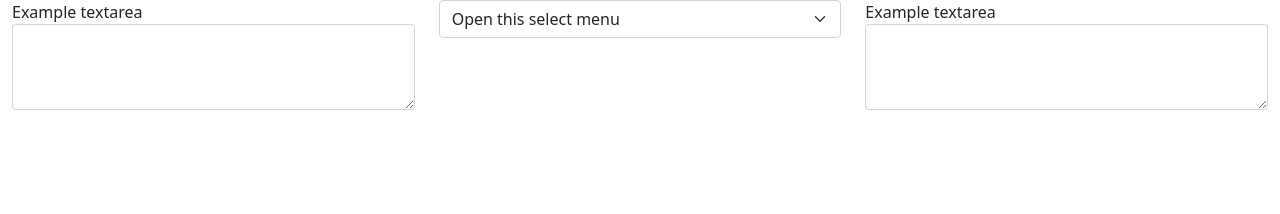
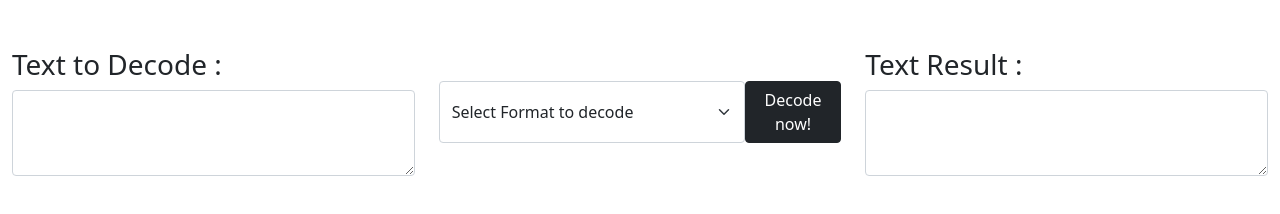
Before and after one commit to YardenPeretz/web-encryption-converter, a plain HTML site: page index.html in a window 1280 px wide. Drawn offline with nearby package versions, Linux system fonts and the light colour scheme.

Commit message:
Update index.html

```diff
--- a/index.html
+++ b/index.html
@@ -13,25 +13,26 @@
 </head>
 
 <body>
-    <div class="container-fluid">
-        <div class="row">
+    <div class="container-fluid" style="height:100vh;">
+        <div class="row d-flex justify-cotent-center align-items-center mt-5">
             <div class="text_inserted col-4">
                 <div class="form-group">
-                    <label for="exampleFormControlTextarea1">Example textarea</label>
+                    <h3>Text to Decode : </h2>
                     <textarea class="form-control" id="exampleFormControlTextarea1" rows="3"></textarea>
                 </div>
             </div>
-            <div class="menu col-4">
+            <div class="menu col-4 d-flex">
                 <select class="form-select" aria-label="Default select example">
-                    <option selected>Open this select menu</option>
-                    <option value="1">One</option>
-                    <option value="2">Two</option>
-                    <option value="3">Three</option>
+                    <option selected>Select Format to decode</option>
+                    <option value="base64">base64</option>
+                    <option value="2">hamutz</option>
+                    <option value="3">hasmutz</option>
                 </select>
+                <button class="btn btn-dark">Decode now!</button>
             </div>
             <div class="text_converted col-4">
                 <div class="form-group">
-                    <label for="exampleFormControlTextarea1">Example textarea</label>
+                    <h3>Text Result : </h2>
                     <textarea class="form-control" id="exampleFormControlTextarea1" rows="3"></textarea>
                 </div>
             </div>
```
